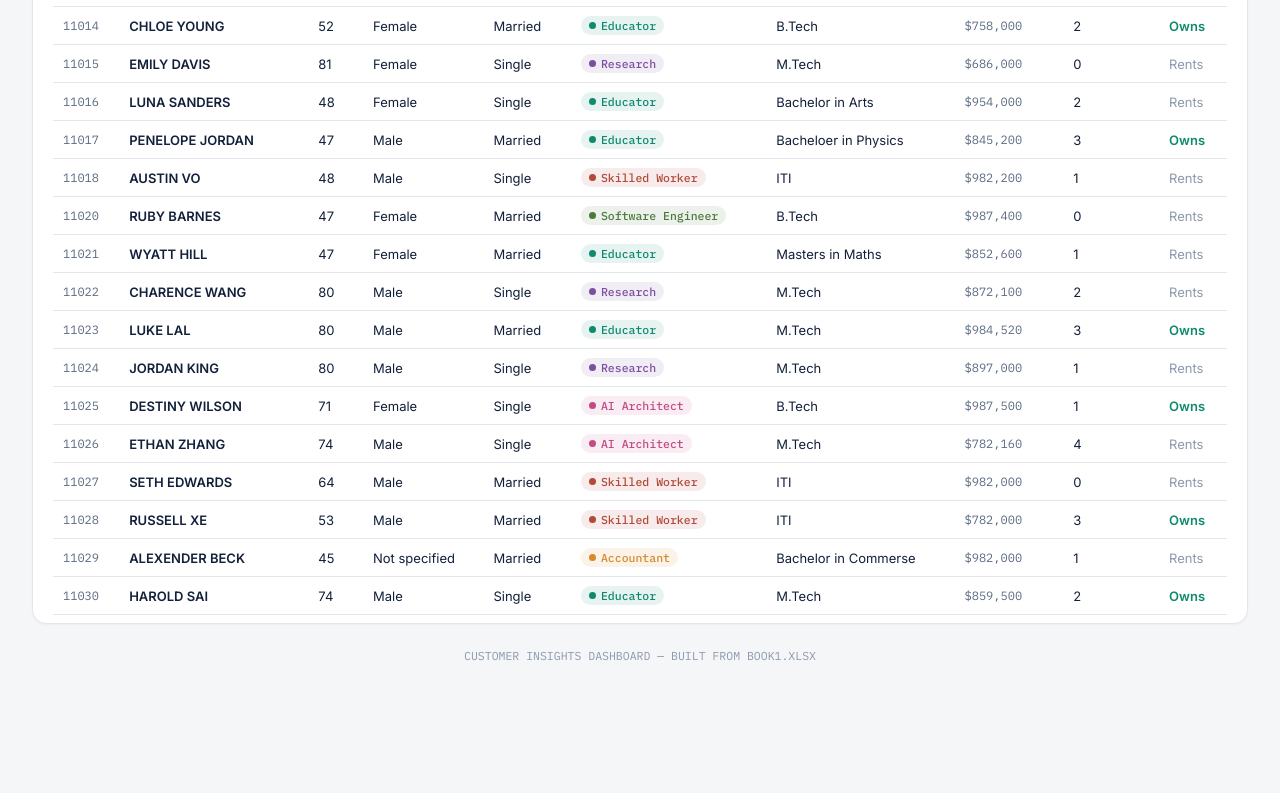
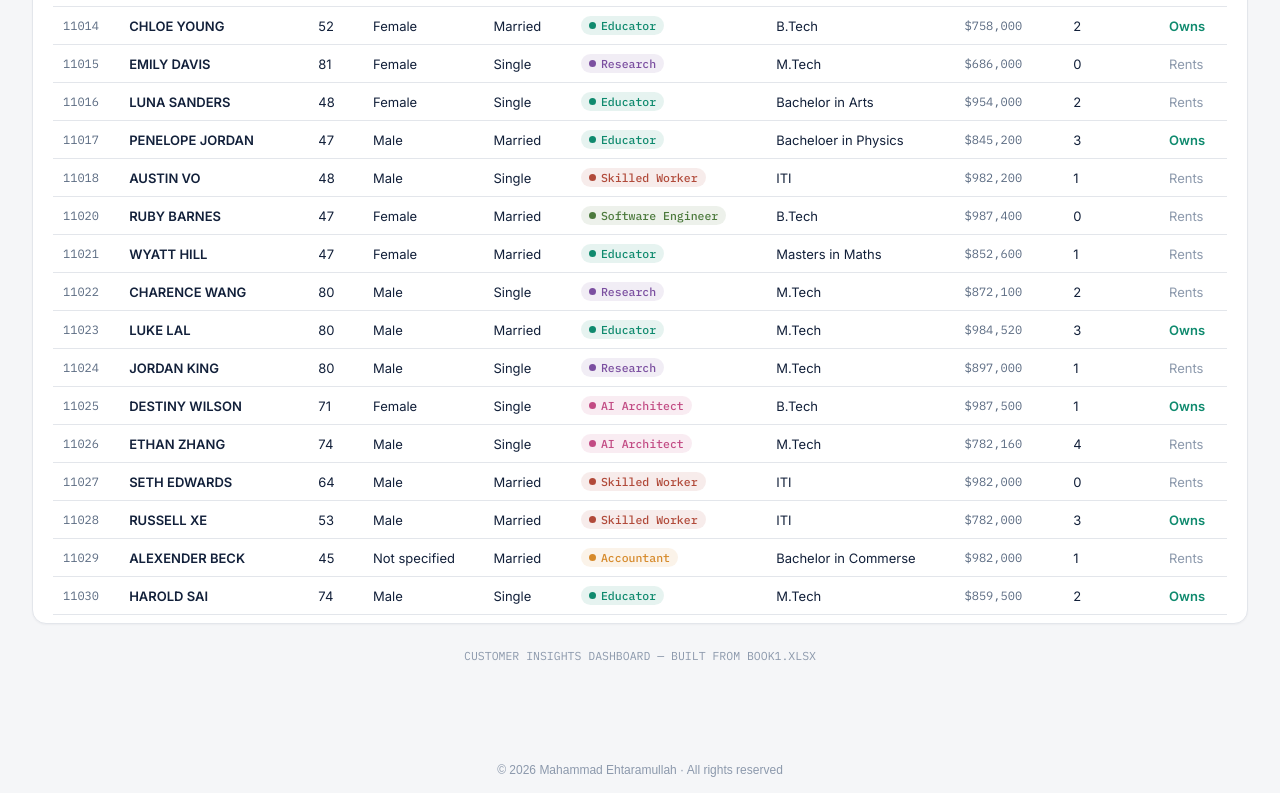
Before and after one commit to Ehtaram/customer-dashboard, a plain HTML site: page index.html in a window 1280 px wide. Shown: the part 2301-3094 px from the top of the page. Before the commit the page ends 3024 px from the top, so only its background shows below. Drawn offline with nearby package versions, Linux system fonts and the light colour scheme.

Commit message:
Update index.html

```diff
--- a/index.html
+++ b/index.html
@@ -624,5 +624,8 @@ document.querySelectorAll('thead th').forEach(th=>{
 
 render();
 </script>
+  <footer style="text-align:center; padding:16px; font-family:sans-serif; font-size:12px; color:#8C99AC;">
+  © 2026 Mahammad Ehtaramullah · All rights reserved
+</footer>
 </body>
 </html>
```
